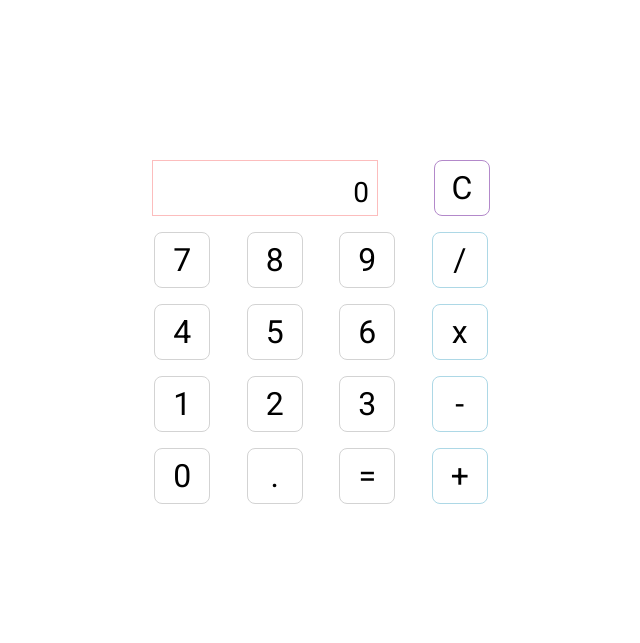
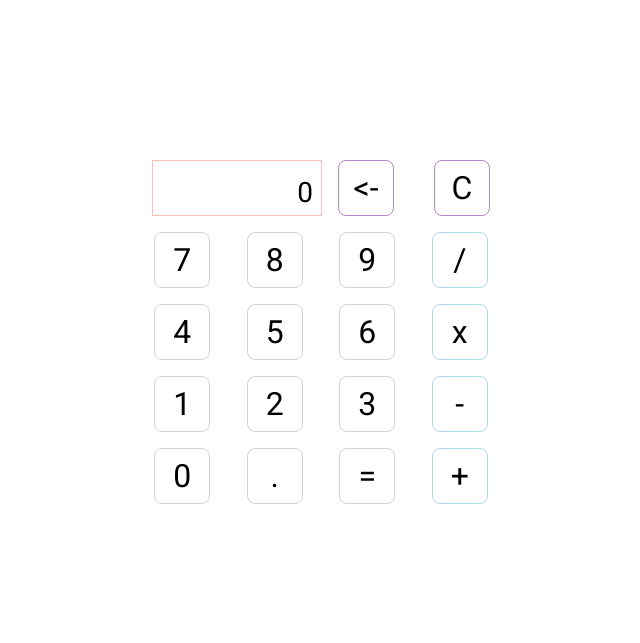
Before and after one commit to TahraouiMustapha/Calculator, a plain HTML site: page index.html in a window 1280 px wide. Shown: the whole page, without its empty margins (319-959 px from the left). Drawn offline with Linux system fonts and the light colour scheme.

Commit message:
change styling for backspace button

```diff
--- a/index.html
+++ b/index.html
@@ -12,6 +12,7 @@
     <section class="calculator">
         <div class="first-row">
             <div class="screen">0</div>
+            <button class="backspace"><-</button>
             <button class="clear">C</button>
         </div>
         <div class="row" >
--- a/style.css
+++ b/style.css
@@ -61,3 +61,6 @@ button {
     border:0.5px solid #b389ca;
     margin-left:40px;
 }
+.backspace{
+    border:0.5px solid #b389ca;
+}
```
